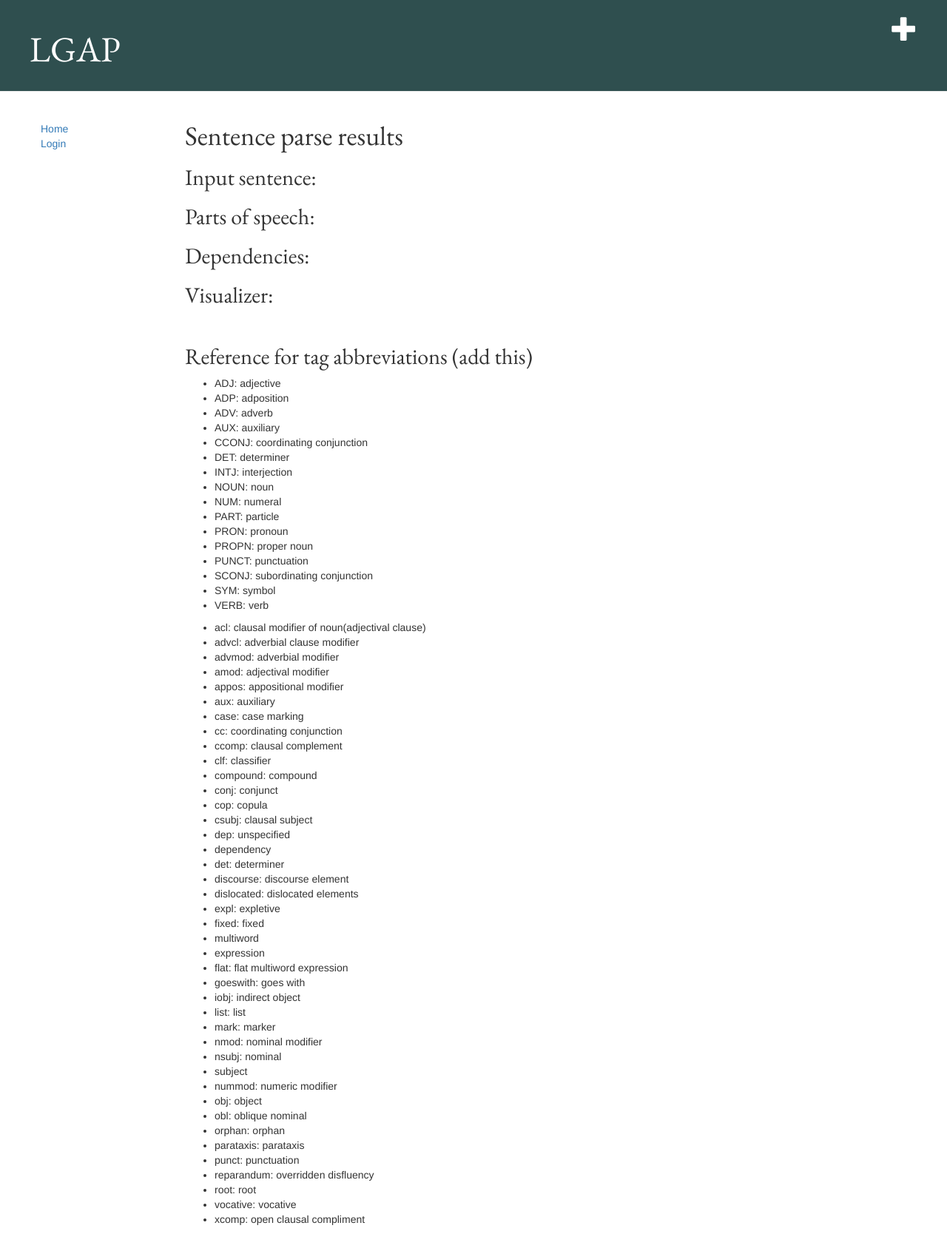
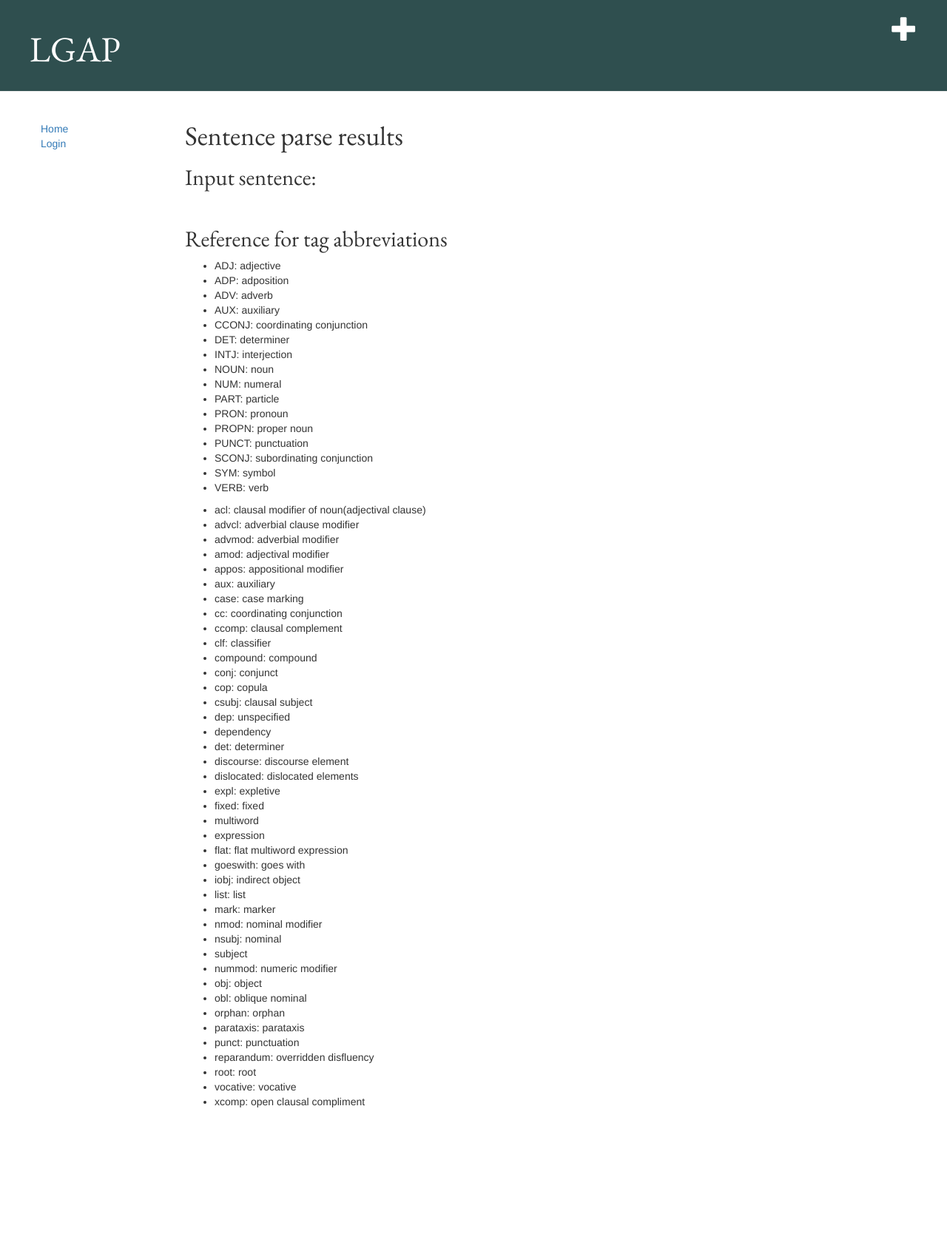
Before and after one commit to jdbuysse/lgap, a Django app: template nlp/templates/nlp/textresult.html in a window 1280 px wide. Shown: the whole page at 74% size. After the commit the page ends 1497 px from the top, so only its background shows below. Run offline with Django 3.2, Linux system fonts and the light colour scheme; the template is opened without the code that fills it, so the values that code supplies are empty; some libraries are stand-ins or nearby versions.

Commit message:
updating textresult template

```diff
--- a/nlp/templates/nlp/textresult.html
+++ b/nlp/templates/nlp/textresult.html
@@ -7,14 +7,14 @@
         <h2>Input sentence: </h2>
         <p>{{ post }}</p>
 
-        <h2>Parts of speech:</h2>
-        <p>{{ pos }}</p>
-        <h2>Dependencies: </h2>
-        <p>{{ dep }}</p>
-        <h2>Visualizer:</h2>
+<!--        <h2>Parts of speech:</h2>-->
+<!--        <p>{{ pos }}</p>-->
+<!--        <h2>Dependencies: </h2>-->
+<!--        <p>{{ dep }}</p>-->
+<!--        <h2>Visualizer:</h2>-->
     </div>
     <div class="test">&nbsp;{{ viz|keep_spacing }}</div>
-        <h2>Reference for tag abbreviations (add this)</h2>
+        <h2>Reference for tag abbreviations</h2>
 
 <p>
 <ul>
```
